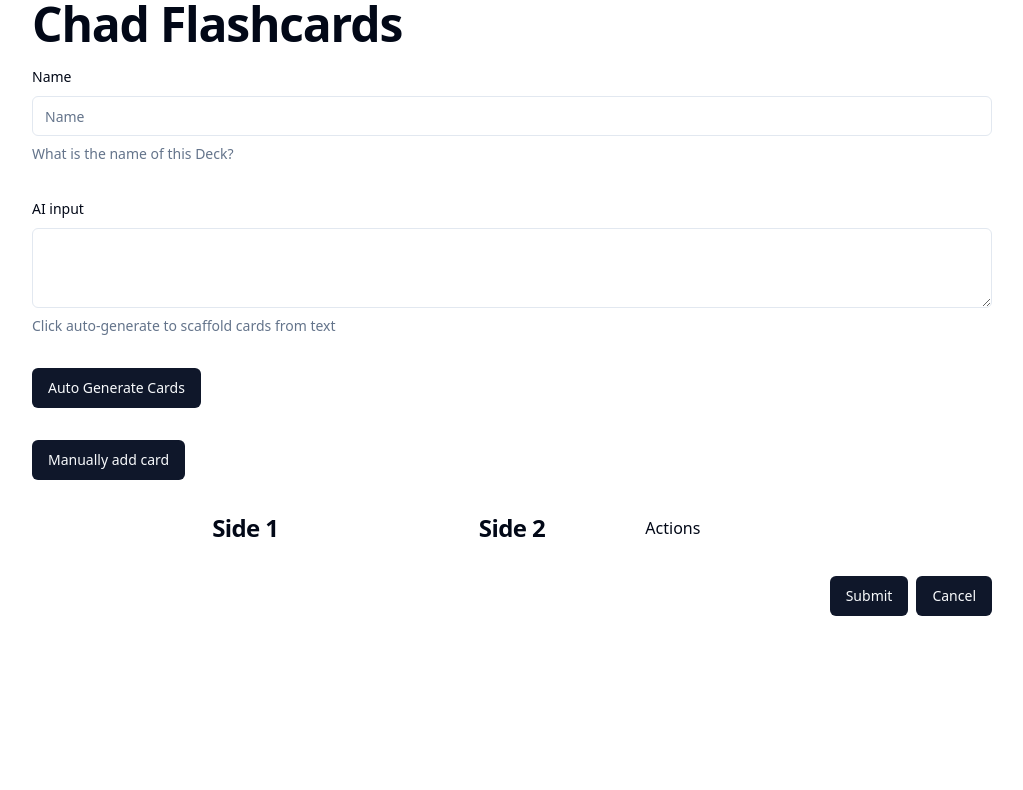
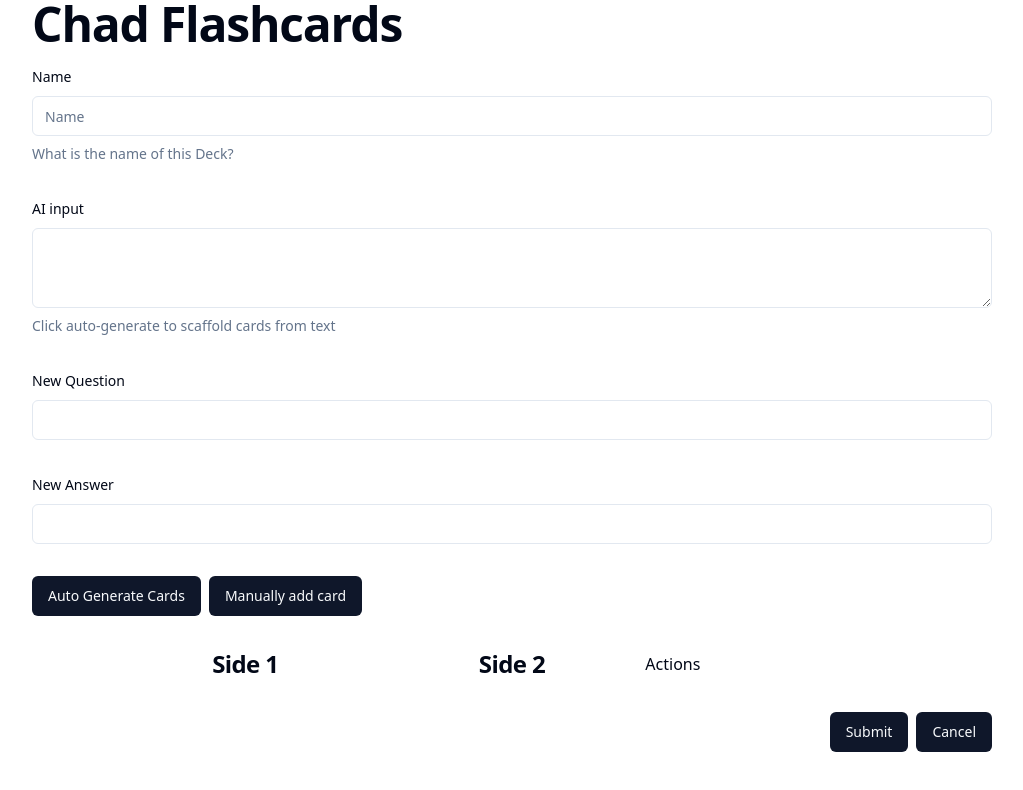
Before and after one commit to Ed-Barnes937/Flash-Alpha, a React (Vite) app: page /decks/new in a window 1280 px wide. Shown: the top 790 px of the page, without its empty margins (128-1151 px from the left). Built offline with nearby package versions, Linux system fonts and the light colour scheme.

Commit message:
can delete cards

```diff
--- a/src/routes/Decks/New/index.tsx
+++ b/src/routes/Decks/New/index.tsx
@@ -17,7 +17,9 @@ import { AI_PROMPT } from '../../../utils/consts'
 
 const formSchema = z.object({
   name: z.string().min(2, { message: 'Name text must be at least 2 characters.' }),
-  bulkText: z.string(),
+  bulkText: z.string().optional(),
+  newQuestion: z.string(),
+  newAnswer: z.string(),
 })
 
 // TODO - tweak this, we probably don't want the sections in the response (maybe save somewhere for later though), and we need to give it a format
@@ -127,15 +129,55 @@ const NewDeck = () => {
             </FormItem>
           )}
         />
-        <Button type="button" onClick={() => fetchData(form.getValues().bulkText)}>
-          {loading ? <LoaderIcon className="animate-spin" /> : 'Auto Generate Cards'}
-        </Button>
 
+        <FormField
+          control={form.control}
+          name="newQuestion"
+          render={({ field }) => (
+            <FormItem>
+              <FormLabel>New Question</FormLabel>
+              <FormControl>
+                <Input type="text" placeholder="" {...field} />
+              </FormControl>
+              <FormMessage />
+            </FormItem>
+          )}
+        />
+        <FormField
+          control={form.control}
+          name="newAnswer"
+          render={({ field }) => (
+            <FormItem>
+              <FormLabel>New Answer</FormLabel>
+              <FormControl>
+                <Input type="text" placeholder="" {...field} />
+              </FormControl>
+              <FormMessage />
+            </FormItem>
+          )}
+        />
+
+        <div className="flex gap-2">
+          <Button type="button" onClick={() => fetchData(form.getValues().bulkText)}>
+            {loading ? <LoaderIcon className="animate-spin" /> : 'Auto Generate Cards'}
+          </Button>
+          <Button
+            type="button"
+            onClick={() =>
+              setCards((cards) => [
+                ...cards,
+                {
+                  id: generateUUID(),
+                  front: form.getValues().newQuestion,
+                  back: form.getValues().newAnswer,
+                },
+              ])
+            }
+          >
+            Manually add card
+          </Button>
+        </div>
         {error && <p className="text-red-500">{error}</p>}
-
-        <div>
-          <Button type="button">Manually add card</Button>
-        </div>
 
         <CardList cards={cards} deleteCard={deleteCard} />
 
--- a/src/stores/DeckStore.ts
+++ b/src/stores/DeckStore.ts
@@ -44,7 +44,8 @@ const useDeckStore = create<DeckStore>()(
       }),
     addNewDeck: (newDeck) =>
       set((state) => {
-        state.decks[newDeck.id] = newDeck
+        const parsedNewDeck = { ...newDeck, cards: newDeck.cards.map((card) => ({ ...card, deckId: newDeck.id })) }
+        state.decks[newDeck.id] = parsedNewDeck
       }),
     deleteCardFromDeck: (deckId, cardId) =>
       set((state) => {
--- a/src/types.ts
+++ b/src/types.ts
@@ -2,7 +2,7 @@ export type TCard = {
   id: string
   front: string
   back: string
-  deckId: TDeck['id']
+  deckId?: TDeck['id']
 }
 
 export type TDeck = {
```
